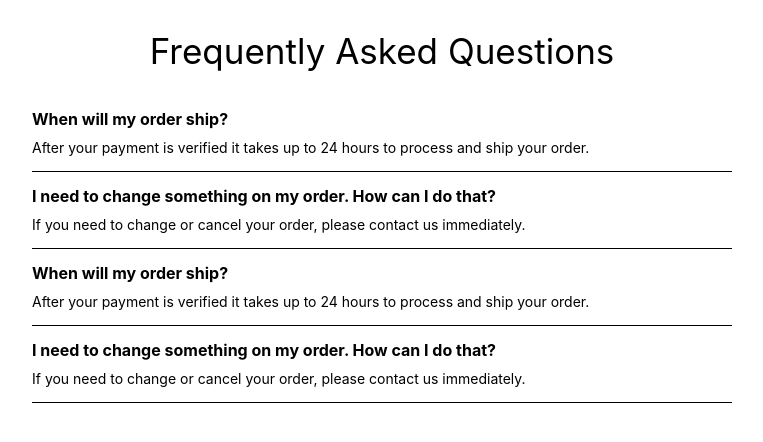
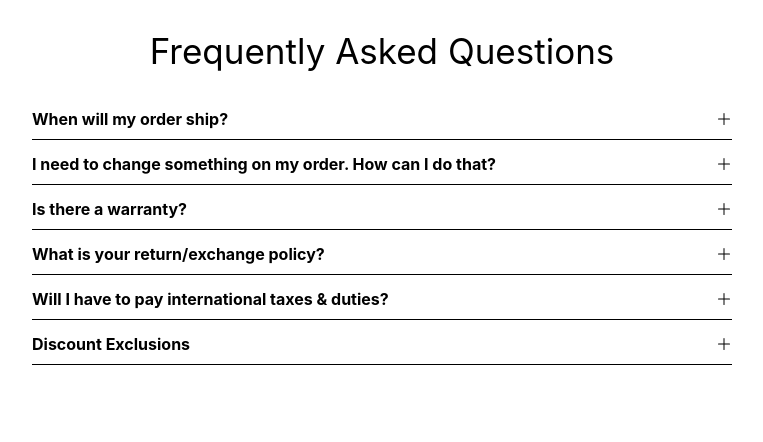
Before and after one commit to seanrandevs/react-faq, a React (Create React App) app: page / in a window 1280 px wide. Shown: the top 442 px of the page, without its empty margins (258-1021 px from the left). Built offline with nearby package versions, Linux system fonts and the light colour scheme.

Commit message:
Finished FAQ project
Completed

```diff
--- a/src/App.scss
+++ b/src/App.scss
@@ -9,6 +9,8 @@
     flex-direction: column;
     justify-content: center;
     align-items: center;
+    max-width: 700px;
+    margin: 0 auto;
 }
 
 .faq {
@@ -23,12 +25,21 @@
     border-bottom: 1px solid;
 
  .questions {
+    display: flex;
+    justify-content: space-between;
+    align-items: center;
     margin-bottom: 10px;
     text-align: left;
+    cursor: pointer;
  }
 
  .answers {
     font-size: 14px;
     margin-bottom: 15px;
+    display: none;
+ }
+
+ .showAnswer {
+    display: block;
  }
 }
--- a/src/components/Faq.js
+++ b/src/components/Faq.js
@@ -1,12 +1,21 @@
-import QandA from "./QandA"
+import { useState } from "react";
+import QandA from "./QandA";
+import faqData from "../faqData";
 
 const Faq = () => {
+
   return (
     <div className="container">
       <div className="faq">Frequently Asked Questions</div>
-      <QandA />
+
+      {faqData.map((faq) => (
+        <QandA
+        key={faq.id}
+        data={faq}
+        />
+      ))}
+
     </div>
   )
 }
-
 export default Faq
--- a/src/components/QandA.js
+++ b/src/components/QandA.js
@@ -1,27 +1,18 @@
-const QandA = () => {
+import { useState } from "react";
+import { BsPlusLg, BsDashLg } from "react-icons/bs";
+const QandA = ({ data }) => {
+   const [showAnswer, setShowAnswer] = useState(false);
+   const toggle = () => {
+      setShowAnswer(!showAnswer)
+     }
   return (
     <>
     <div className="q-and-a">
-       <h4 className="questions">When will my order ship?</h4>
-       <p className="answers">After your payment is verified it
-       takes up to 24 hours to process and ship your order.</p>
-    </div>
-    <div className="q-and-a">
-       <h4 className="questions">I need to change something on
-       my order. How can I do that?</h4>
-       <p className="answers">If you need to change or cancel
-       your order, please contact us immediately.</p>
-    </div>
-    <div className="q-and-a">
-       <h4 className="questions">When will my order ship?</h4>
-       <p className="answers">After your payment is verified it
-       takes up to 24 hours to process and ship your order.</p>
-    </div>
-    <div className="q-and-a">
-       <h4 className="questions">I need to change something on
-       my order. How can I do that?</h4>
-       <p className="answers">If you need to change or cancel your
-       order, please contact us immediately.</p>
+       <h4 onClick={toggle} className="questions">{data.question}
+       {showAnswer ? <BsDashLg /> : <BsPlusLg />}
+       </h4>
+       <p className={showAnswer ? "answers showAnswer" : "answers"}
+       >{data.answer}</p>
     </div>
     </>
   )
--- a/src/faqData.js
+++ b/src/faqData.js
@@ -1,4 +1,4 @@
-export default [
+ export default [
     {
         id:1,
         question: "When will my order ship?",
```
Also changed, not shown: 2 other files (tests, documents, lock files or other folders).
